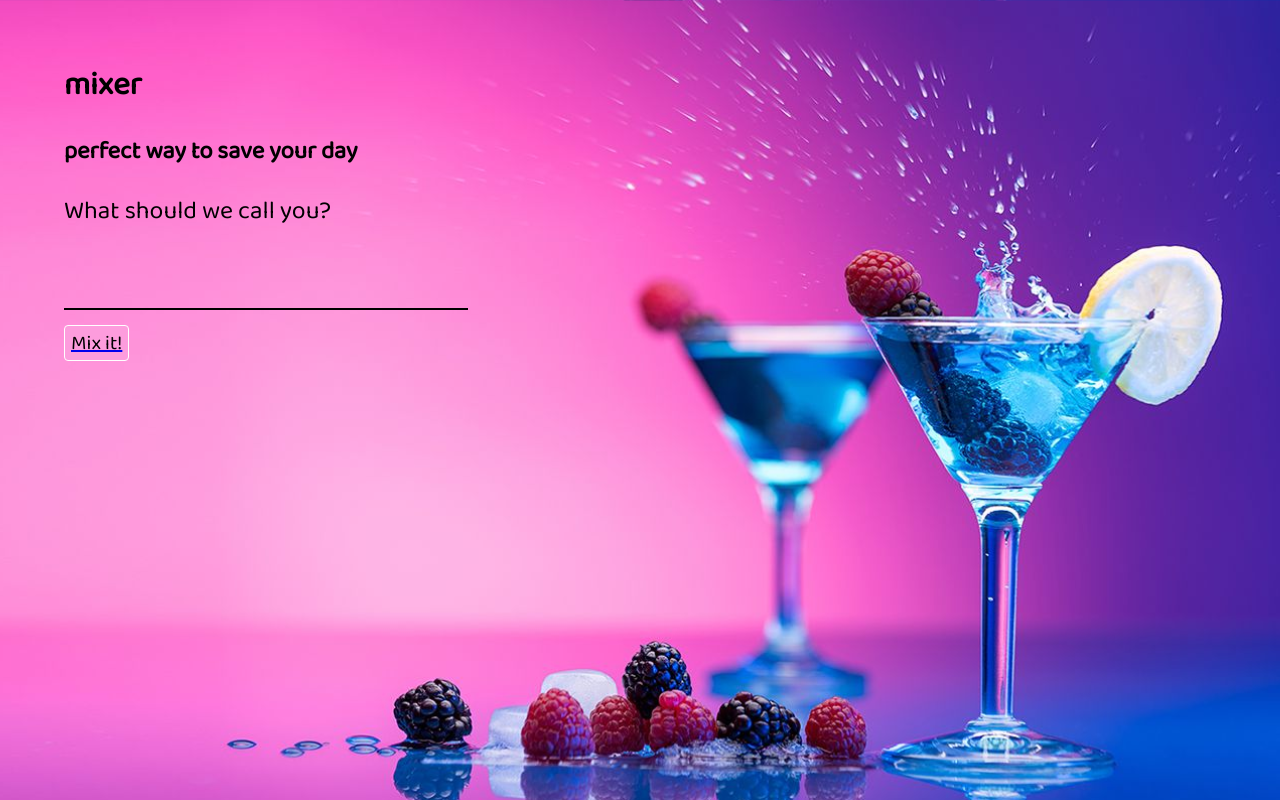
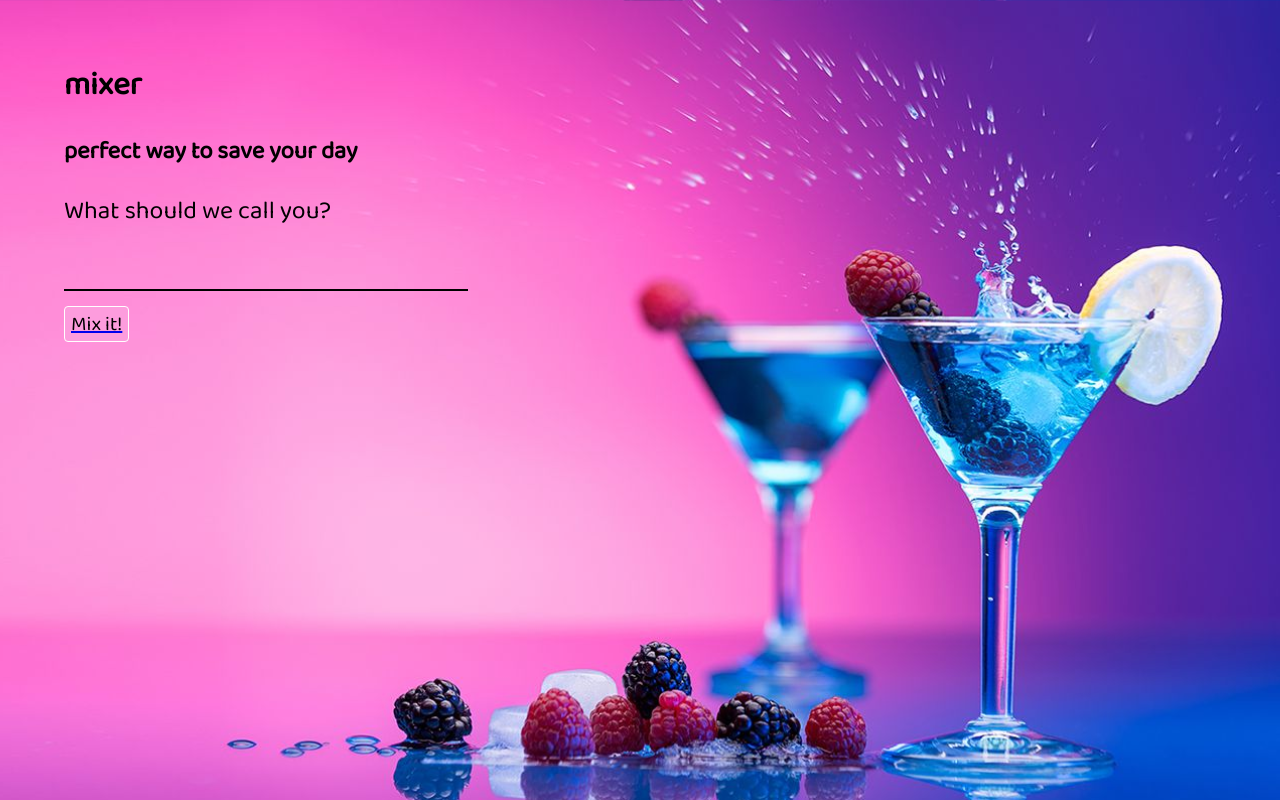
Before and after one commit to phanendery/mixer, a React (Create React App) app: page / in a window 1280 px wide. Built offline with nearby package versions, Linux system fonts and the light colour scheme.

Commit message:
changing font sizes

```diff
--- a/src/App.js
+++ b/src/App.js
@@ -15,7 +15,7 @@ const StyledInput1 = styled.input`
   background: none;
   border-bottom: solid black 2px;
   width: 400px;
-  font-size: 25px;
+  /* font-size: 25px; */
   font-family: "Baloo 2", cursive;
   /* outline: none; */
 `;
```
